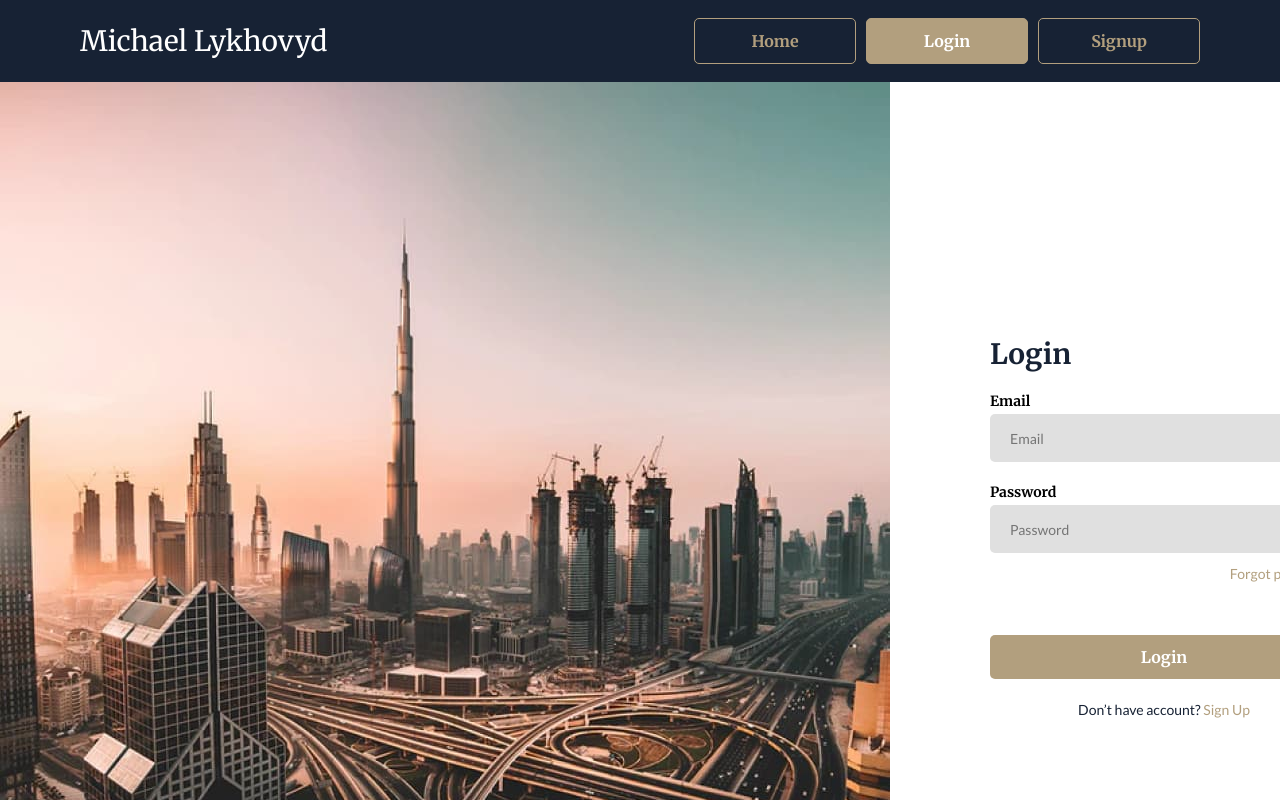
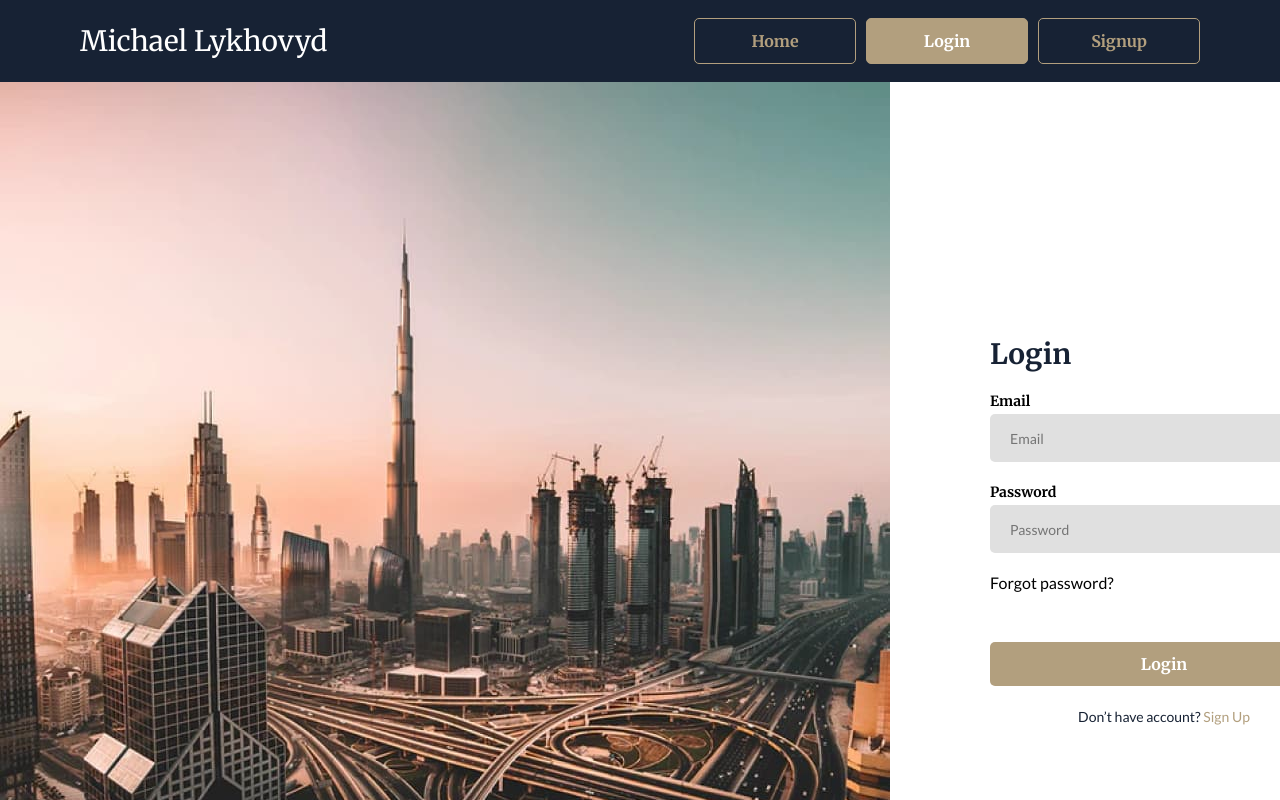
Before and after one commit to Nepalcem/tickets-front, a React (Create React App) app: page /tickets-front/login in a window 1280 px wide. Shown: the top 800 px of the page. Built offline with nearby package versions, Linux system fonts and the light colour scheme; no server answers.

Commit message:
signup link

```diff
--- a/src/components/SignupForm/SignupForm.jsx
+++ b/src/components/SignupForm/SignupForm.jsx
@@ -6,6 +6,7 @@ import {
   FormField,
   ErrorMessageStyled,
   SignupButton,
+  ForgotPasswordNav
 } from "./SignupForm.styled";
 
 
@@ -42,8 +43,7 @@ const SignupForm = ({ isLogin, onSubmit }) => {
   return (
     <StyledForm onSubmit={formik.handleSubmit}>
       {!isLogin && (
-        <FormField
-        >
+        <FormField>
           <label htmlFor="username">Username</label>
           <input
             type="text"
@@ -60,11 +60,11 @@ const SignupForm = ({ isLogin, onSubmit }) => {
         </FormField>
       )}
       <FormField
-        // isvalid={
-        //   formik.touched.email &&
-        //   !formik.errors.email &&
-        //   formik.errors.email !== ""
-        // }
+      // isvalid={
+      //   formik.touched.email &&
+      //   !formik.errors.email &&
+      //   formik.errors.email !== ""
+      // }
       >
         <label htmlFor="email">Email</label>
         <input
@@ -103,8 +103,10 @@ const SignupForm = ({ isLogin, onSubmit }) => {
       <SignupButton type="submit">{isLogin ? "Login" : "Signup"}</SignupButton>
       {isLogin && (
         <p className="form-center-align">
-          <span className="blue-regular-text"> Don’t have account?</span>
-          <span className="forgot-password"> Sign Up</span>
+          <span className="blue-regular-text"> Don’t have account? </span>
+          <span className="forgot-password">
+            <ForgotPasswordNav to="/signup">Sign Up</ForgotPasswordNav>
+          </span>
         </p>
       )}
     </StyledForm>
--- a/src/components/SignupForm/SignupForm.styled.js
+++ b/src/components/SignupForm/SignupForm.styled.js
@@ -1,18 +1,19 @@
+import { NavLink } from "react-router-dom";
 import styled from "styled-components";
 
-
-export const StyledForm = styled.form`
-  display: flex;
-  flex-direction: column;
-  gap: 20px;
-  & .forgot-password {
+export const ForgotPasswordNav = styled(NavLink)`
   cursor: pointer;
   color: #b29f7e;
   font-size: 14px;
   line-height: 22px;
   align-self: flex-end;
   margin-top: -10px;
-  }
+`;
+
+export const StyledForm = styled.form`
+  display: flex;
+  flex-direction: column;
+  gap: 20px;
   & .form-center-align {
     align-self: center;
   }
```
Lines whose indentation alone changed are shown as unchanged.
